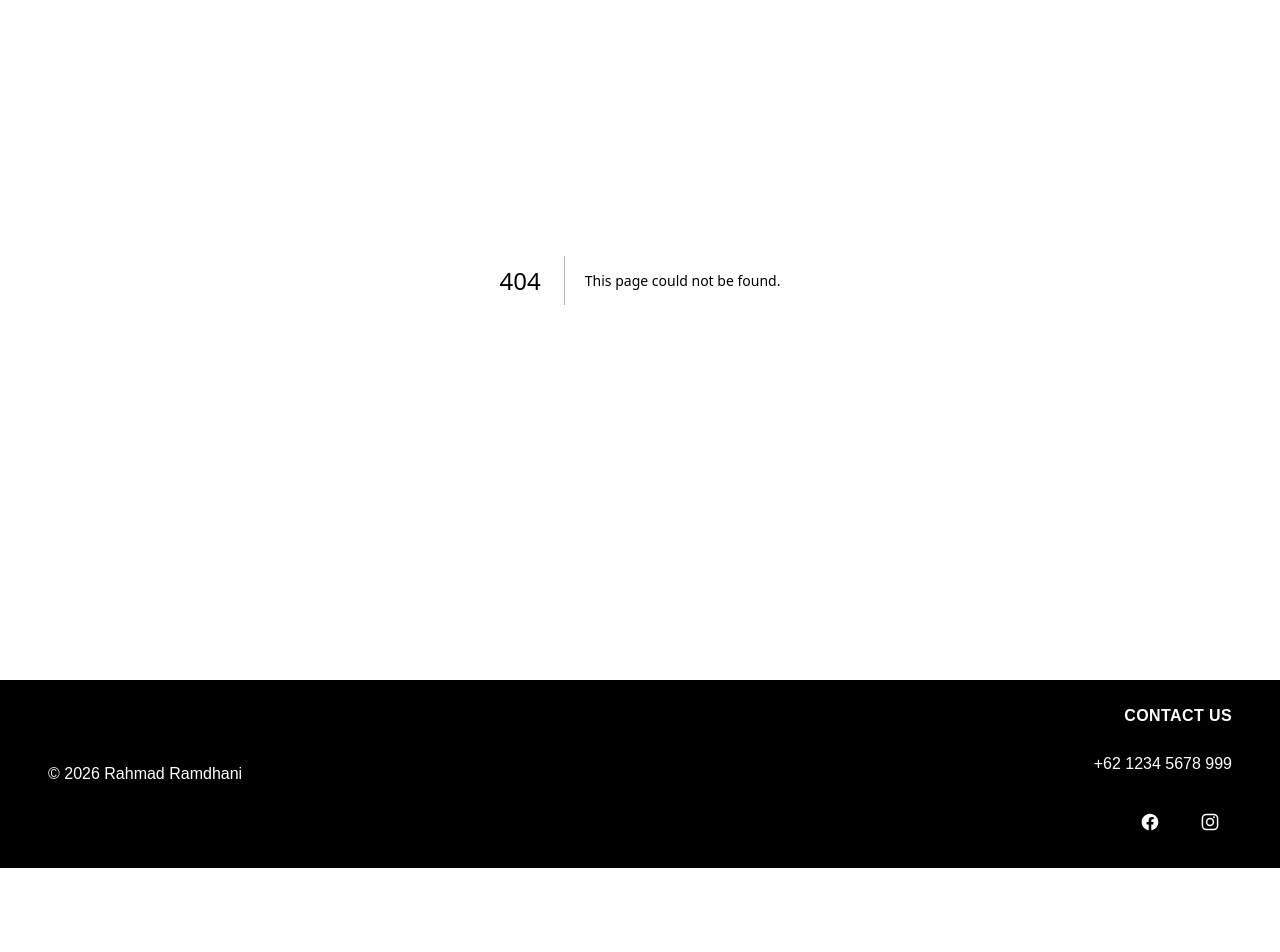
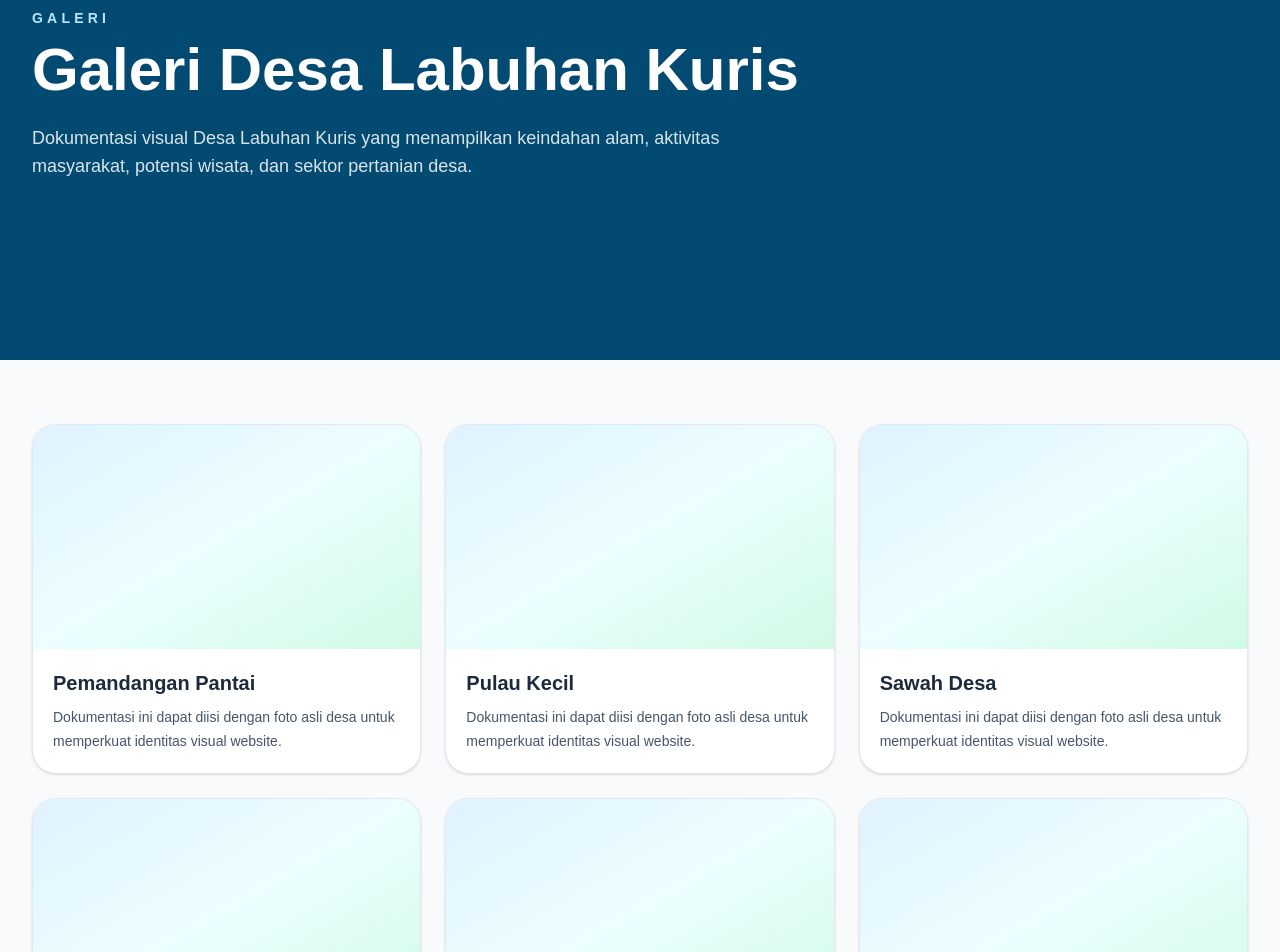
Before and after one commit to dhaniverdant/labuhan-kuris, a Next.js app: page /galeri in a window 1280 px wide. Before the commit this address had no page. Shown: the part 120-1072 px from the top of the page. Before the commit the page ends 988 px from the top, so only its background shows below. Built offline with nearby package versions, Linux system fonts and the light colour scheme.

Commit message:
create galeri page

```diff
--- /dev/null
+++ b/app/galeri/page.tsx
@@ -0,0 +1,40 @@
+import PageHero from '@/components/page-hero';
+
+export default function GaleriPage() {
+  return (
+    <main className="min-h-screen bg-slate-50 text-slate-800">
+      <PageHero
+        eyebrow="Galeri"
+        title="Galeri Desa Labuhan Kuris"
+        description="Dokumentasi visual Desa Labuhan Kuris yang menampilkan keindahan alam, aktivitas masyarakat, potensi wisata, dan sektor pertanian desa."
+      />
+
+      <section className="mx-auto max-w-7xl px-6 py-16 lg:px-8">
+        <div className="grid gap-6 sm:grid-cols-2 lg:grid-cols-3">
+          {[
+            'Pemandangan Pantai',
+            'Pulau Kecil',
+            'Sawah Desa',
+            'Perkebunan Semangka',
+            'Lanskap Jagung',
+            'Aktivitas Masyarakat',
+          ].map((item) => (
+            <article
+              key={item}
+              className="overflow-hidden rounded-3xl border border-slate-200 bg-white shadow-sm"
+            >
+              <div className="h-56 bg-linear-to-br from-sky-100 via-cyan-50 to-emerald-100" />
+              <div className="p-5">
+                <h2 className="text-xl font-bold">{item}</h2>
+                <p className="mt-2 text-sm leading-6 text-slate-600">
+                  Dokumentasi ini dapat diisi dengan foto asli desa untuk memperkuat
+                  identitas visual website.
+                </p>
+              </div>
+            </article>
+          ))}
+        </div>
+      </section>
+    </main>
+  );
+}
--- a/components/navbar.tsx
+++ b/components/navbar.tsx
@@ -10,7 +10,7 @@ const navItems = [
   { label: 'Wisata', href: '/wisata' },
   { label: 'Statistik', href: '/#statistik' },
   { label: 'Pertanian', href: '/pertanian' },
-  { label: 'Galeri', href: '/#galeri' },
+  { label: 'Galeri', href: '/galeri' },
   { label: 'Kontak', href: '/kontak' },
 ];
 
@@ -50,6 +50,7 @@ export default function Navbar() {
     if (href === '/kontak') return pathname === '/kontak';
     if (href === '/wisata') return pathname === '/wisata';
     if (href === '/pertanian') return pathname === '/pertanian';
+    if (href === '/galeri') return pathname === '/galeri';
     return false;
   };
 
```
